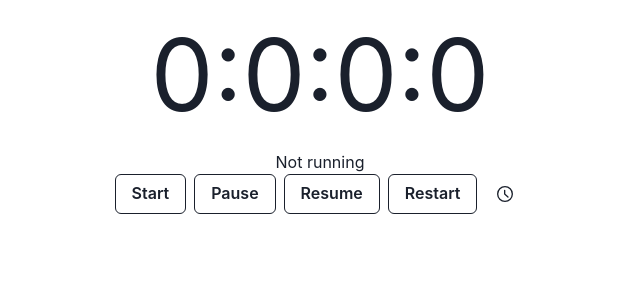
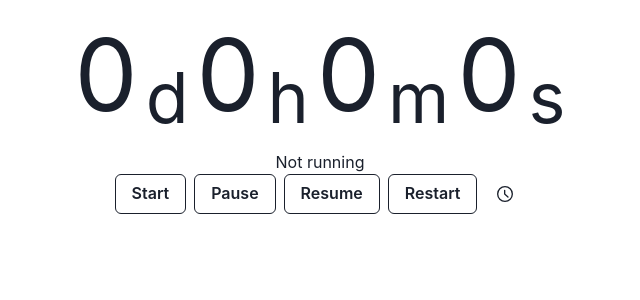
Before and after one commit to ltoppyl/timer-app, a React (Create React App) app: page / in a window 1280 px wide. Shown: the top 300 px of the page, without its empty margins (320-960 px from the left). Built offline with nearby package versions, Linux system fonts and the light colour scheme.

Commit message:
feat: 表記に単位の追加

```diff
--- a/src/components/Main.tsx
+++ b/src/components/Main.tsx
@@ -1,5 +1,5 @@
 import React from "react";
-import { Text } from "@chakra-ui/react";
+import { HStack, Text } from "@chakra-ui/react";
 import { useTimer } from "react-timer-hook";
 import ActionSelectButton from "./ActionSelectButton";
 
@@ -17,9 +17,24 @@ const Timer = ({ settingTime, setSettingTime, expiryTimestamp }: Props) => {
 
   return (
     <>
-      <Text textAlign={"center"} fontSize={100}>
-        {days}:{hours}:{minutes}:{seconds}
-      </Text>
+      <HStack justifyContent={"center"}>
+        <Text fontSize={100}>{days}</Text>
+        <Text alignSelf={"flex-end"} fontSize={70}>
+          d
+        </Text>
+        <Text fontSize={100}>{hours}</Text>
+        <Text alignSelf={"flex-end"} fontSize={70}>
+          h
+        </Text>
+        <Text fontSize={100}>{minutes}</Text>
+        <Text alignSelf={"flex-end"} fontSize={70}>
+          m
+        </Text>
+        <Text fontSize={100}>{seconds}</Text>
+        <Text alignSelf={"flex-end"} fontSize={70}>
+          s
+        </Text>
+      </HStack>
       <Text textAlign={"center"}>{isRunning ? "Running" : "Not running"}</Text>
       <ActionSelectButton
         start={start}
```
